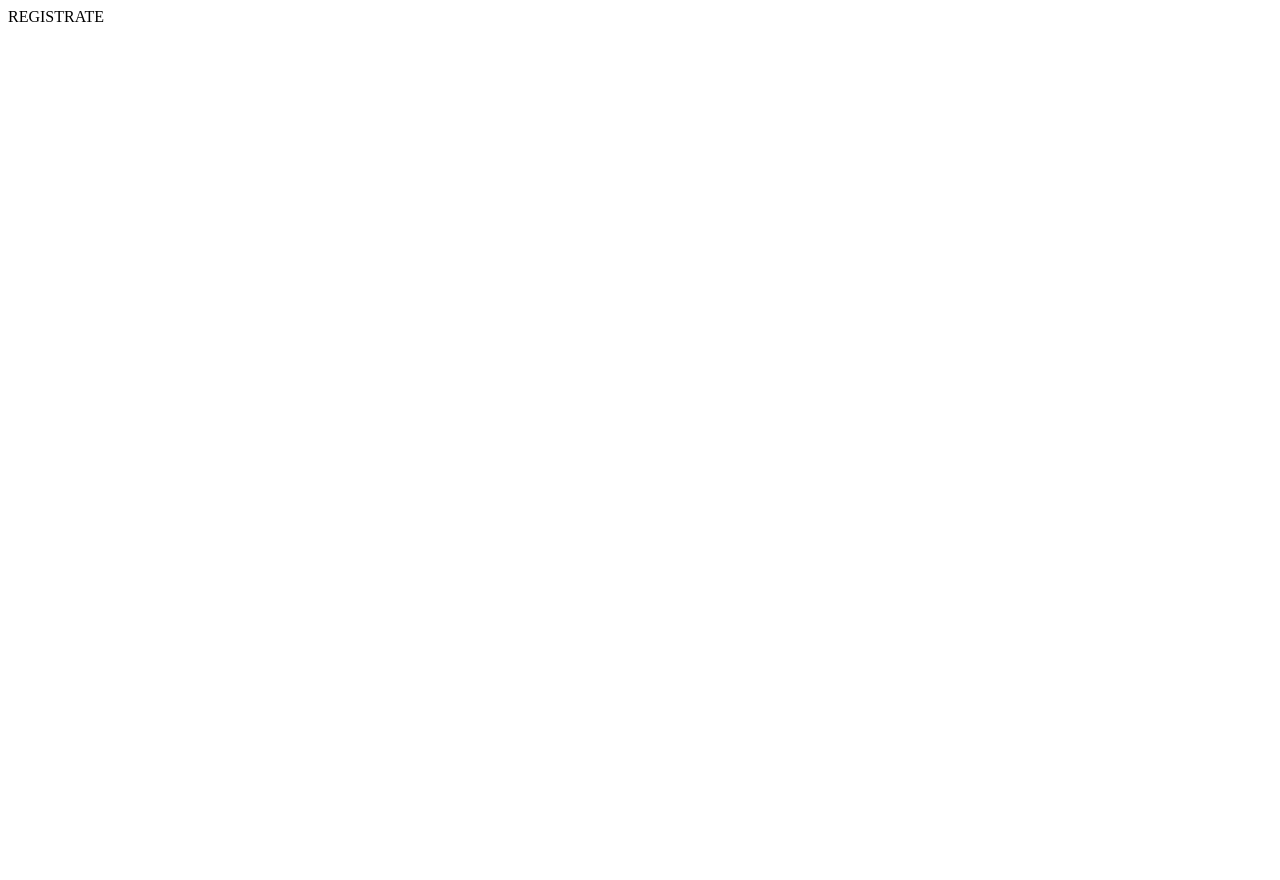
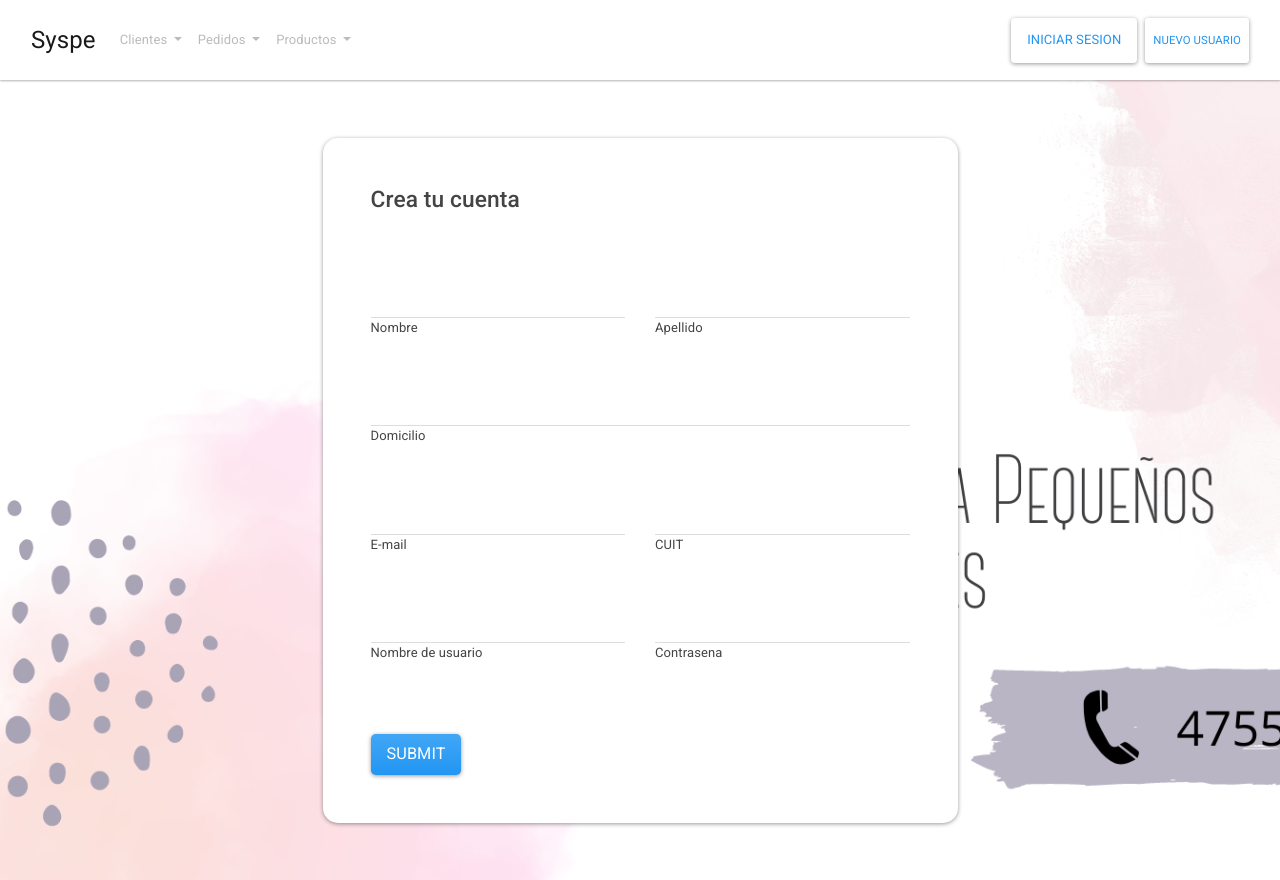
Before and after one commit to analamour/syspe, a Flask app: page /register in a window 1280 px wide. Before the commit the page is almost empty. Before the commit the page ends 22 px from the top, so only its background shows below. Run offline with Flask 3, Linux system fonts and the light colour scheme; some libraries are stand-ins or nearby versions.

Commit message:
agregado login y registro

```diff
--- a/app.py
+++ b/app.py
@@ -3,6 +3,7 @@ from flask_mysqldb import MySQL
 from flask_login import LoginManager, login_user, logout_user, login_required, current_user
 from MySQLdb import IntegrityError
 from decimal import Decimal
+from werkzeug.security import generate_password_hash
 
 #Models
 from models.ModelUser import ModelUser
@@ -17,7 +18,7 @@ app = Flask(__name__)
 app.config["MYSQL_HOST"] = 'localhost'
 app.config["MYSQL_USER"] = 'root'
 app.config["MYSQL_PASSWORD"] = 'Amiri$14'
-app.config["MYSQL_DB"] = 'syspe'
+app.config["MYSQL_DB"] = 'syspe2'
 mysql = MySQL(app)
 
 login_manager_app=LoginManager(app)
@@ -66,9 +67,23 @@ def logout():
     logout_user()
     return redirect(url_for('welcome'))
 
-@app.route("/register")
+@app.route("/register", methods=["GET", "POST"])
 def register():
-    return('REGISTRATE')
+    if request.method == 'POST':
+        nombre = request.form['nombre']
+        apellido = request.form['apellido']
+        direccion = request.form['domicilio']
+        cuit = request.form['cuit']
+        mail = request.form['email']
+        username= request.form['username']
+        password= generate_password_hash(request.form['password'])
+        cur = mysql.connection.cursor()
+        cur.execute(f'INSERT INTO usuarios (username, fullname, password, cuit, direccion) VALUES ("{username}","{nombre} {apellido}","{password}","{cuit}","{direccion}")')
+        mysql.connection.commit()
+        flash("Nuevo usuario registrado")
+        return redirect(url_for('login'))
+    else:
+        return render_template('registro.html')
 
 # MODULO CLIENTES
 @app.route("/home")
--- a/templates/login.html
+++ b/templates/login.html
@@ -1,3 +1,6 @@
+{% extends 'layout-nonlogged.html' %}
+{% block body %}
+
 {% with messages = get_flashed_messages() %}
 {% if messages %}
 {% for message in messages %}
@@ -53,3 +56,5 @@
     </form>
 </body>
 </html>
+
+{% endblock %}
--- /dev/null
+++ b/templates/registro.html
@@ -0,0 +1,96 @@
+{% extends 'layout-nonlogged.html' %}
+{% block body %}
+
+<section class="vh-100 gradient-custom">
+    <div class="container py-5 h-100">
+      <div class="row justify-content-center align-items-center h-100">
+        <div class="col-12 col-lg-9 col-xl-7">
+          <div class="card shadow-2-strong card-registration" style="border-radius: 15px;">
+            <div class="card-body p-4 p-md-5">
+              <h3 class="mb-4 pb-2 pb-md-0 mb-md-5">Crea tu cuenta</h3>
+              <form action="/register" method="POST">
+
+                <div class="row">
+                  <div class="col-md-6 mb-4">
+
+                    <div class="form-outline">
+                      <input type="text" id="nombre" class="form-control form-control-lg" name="nombre"/>
+                      <label class="form-label" for="nombre">Nombre</label>
+                    </div>
+
+                  </div>
+                  <div class="col-md-6 mb-4">
+
+                    <div class="form-outline">
+                      <input type="text" id="apellido" class="form-control form-control-lg" name="apellido"/>
+                      <label class="form-label" for="apellido">Apellido</label>
+                    </div>
+
+                  </div>
+                </div>
+
+                <div class="row">
+                  <div class="col-md-12 mb-4 d-flex align-items-center">
+
+                    <div class="form-outline datepicker w-100">
+                      <input type="text" class="form-control form-control-lg" id="domicilio" name="domicilio"/>
+                      <label for="domicilio" class="form-label">Domicilio</label>
+                    </div>
+
+                  </div>
+                </div>
+
+                <div class="row">
+                    <div class="col-md-6 mb-4 d-flex align-items-center">
+                      <div class="form-outline datepicker w-100">
+                        <input type="email" class="form-control form-control-lg" id="email" name="email"/>
+                        <label for="email" class="form-label">E-mail</label>
+                      </div>
+                    </div>
+                    <div class="col-md-6 mb-4 d-flex align-items-center">
+                        <div class="form-outline datepicker w-100">
+                          <input type="text" class="form-control form-control-lg" id="cuit" name="cuit"/>
+                          <label for="cuit" class="form-label">CUIT</label>
+                        </div>
+                      </div>
+                  </div>
+
+
+
+
+
+                <div class="row">
+                  <div class="col-md-6 mb-4 pb-2">
+
+                    <div class="form-outline">
+                      <input type="text" id="username" class="form-control form-control-lg" name="username"/>
+                      <label class="form-label" for="username">Nombre de usuario</label>
+                    </div>
+
+                  </div>
+                  <div class="col-md-6 mb-4 pb-2">
+
+                    <div class="form-outline">
+                      <input type="password" id="cuit" class="form-control form-control-lg" name="password"/>
+                      <label class="form-label" for="password">Contrasena</label>
+                    </div>
+
+                  </div>
+                </div>
+
+
+
+
+                <div class="mt-4 pt-2">
+                  <input class="btn btn-primary btn-lg" type="submit" value="Submit" />
+                </div>
+
+              </form>
+            </div>
+          </div>
+        </div>
+      </div>
+    </div>
+  </section>
+
+{% endblock %}
```
